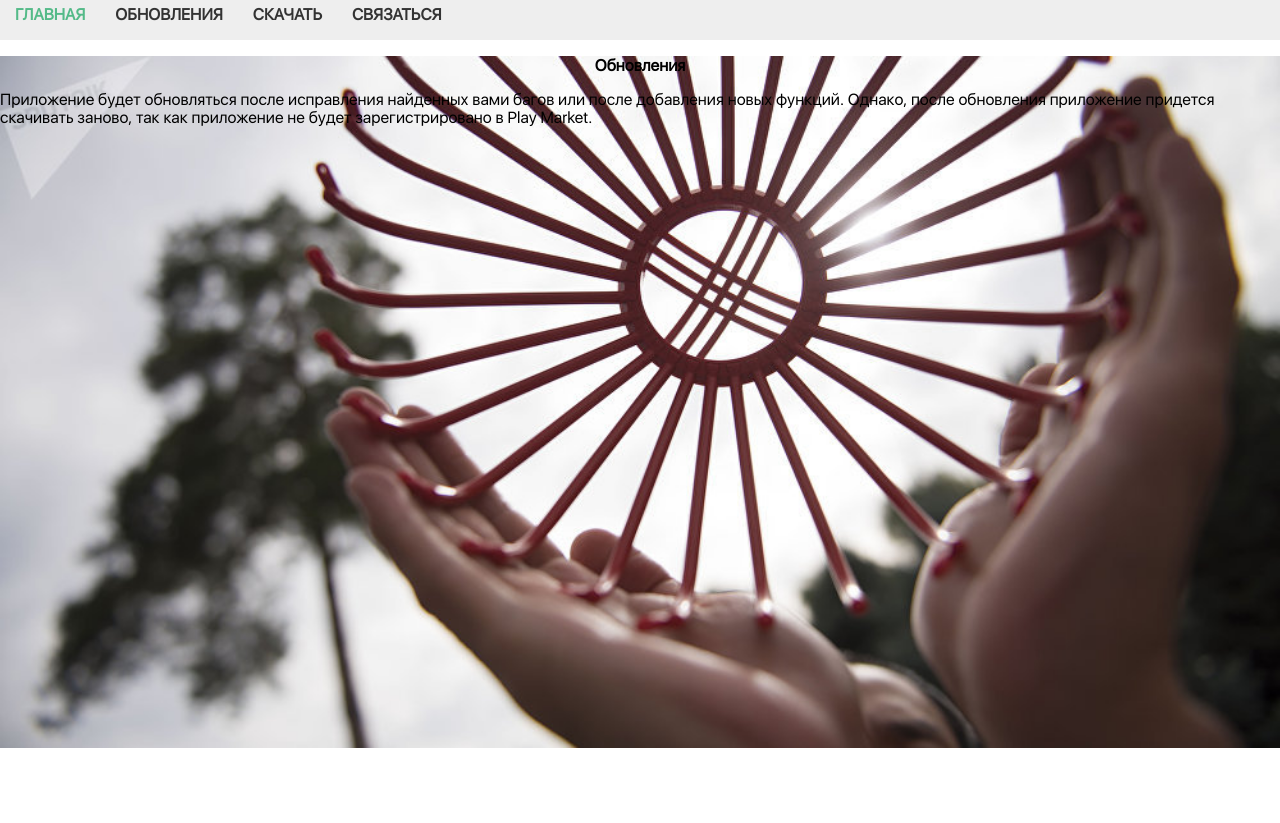
After one commit to Baichik/History-Book-2.0, a Flask app: page /update in a window 1280 px wide. The commit adds this page. Run offline with Flask 2, Linux system fonts and the light colour scheme.

Commit message:
add a page

```diff
--- a/main.py
+++ b/main.py
@@ -5,5 +5,9 @@ app = Flask('app')
 def index():
   return render_template('home.html')
 
+@app.route('/update')
+def update():
+  return render_template('update.html')
+
 if __name__ == "__main__":
-  app.run(host='0.0.0.0', port='8000')
+  app.run(host='0.0.0.0', port='7000')
--- a/static/css/style.css
+++ b/static/css/style.css
@@ -10,9 +10,6 @@
 html, body {
   margin: 0;
   padding: 0;
-  background-image: url('../images/home-pic1.jpg');
-  background-size: 100%;
-  background-repeat: no-repeat;
   font-family: San Francisco;
 }
 
@@ -22,7 +19,6 @@ html, body {
   background-color: rgba(237, 237, 237, 0.9);
   display: flex;
   align-content: center;
-  position: fixed;
 }
 
 #navbar a {
@@ -38,6 +34,11 @@ html, body {
 }
 
 #options{
+  margin: 0;
+  padding: 0;
+  background-image: url('../images/home-pic1.jpg');
+  background-size: 100%;
+  background-repeat: no-repeat;
   display: flex;
   width: 100%;
   height: 100vh;
@@ -52,16 +53,18 @@ html, body {
   font-size: 16px;
   color: rgb(80, 79, 79);
   width: 30%;
-  height: 100%;
+  height: 62vh;
   padding: 1px 10px;
   margin-top: 10px;
   margin: auto;
 }
 
-#background {
-  background-image: url('../images/home-pic2.jpg');
+#update-container{
+  margin: 0;
+  padding: 0;
+  background-image: url('../images/home-pic4.jpg');
   background-size: 100%;
   background-repeat: no-repeat;
   width: 100%;
-  height: 100vh;
+  height: 95.9vh;
 }
--- a/templates/navbar.html
+++ b/templates/navbar.html
@@ -1,6 +1,6 @@
 <div id="navbar">
-  <a href="#home">ГЛАВНАЯ</a>
-  <a href="#background">ОБНОВЛЕНИЯ</a>
+  <a href="/">ГЛАВНАЯ</a>
+  <a href="/update">ОБНОВЛЕНИЯ</a>
   <a href="#">СКАЧАТЬ</a>
   <a href="#">СВЯЗАТЬСЯ</a>
 </div>
--- /dev/null
+++ b/templates/update.html
@@ -0,0 +1,9 @@
+{% extends 'layout.html' %}
+{% block content %}
+  <div id="update-container">
+    <div id="inner-container">
+      <p><b><center>Обновления</center></b></p>
+    <p>Приложение будет обновляться после исправления найденных вами багов или после добавления новых функций. Однако, после обновления приложение придется скачивать заново, так как приложение не будет зарегистрировано в Play Market.</p>
+    </div>
+  </div>
+{% endblock %}
```
Also changed, not shown: templates/home.html (+1 -8 lines).
